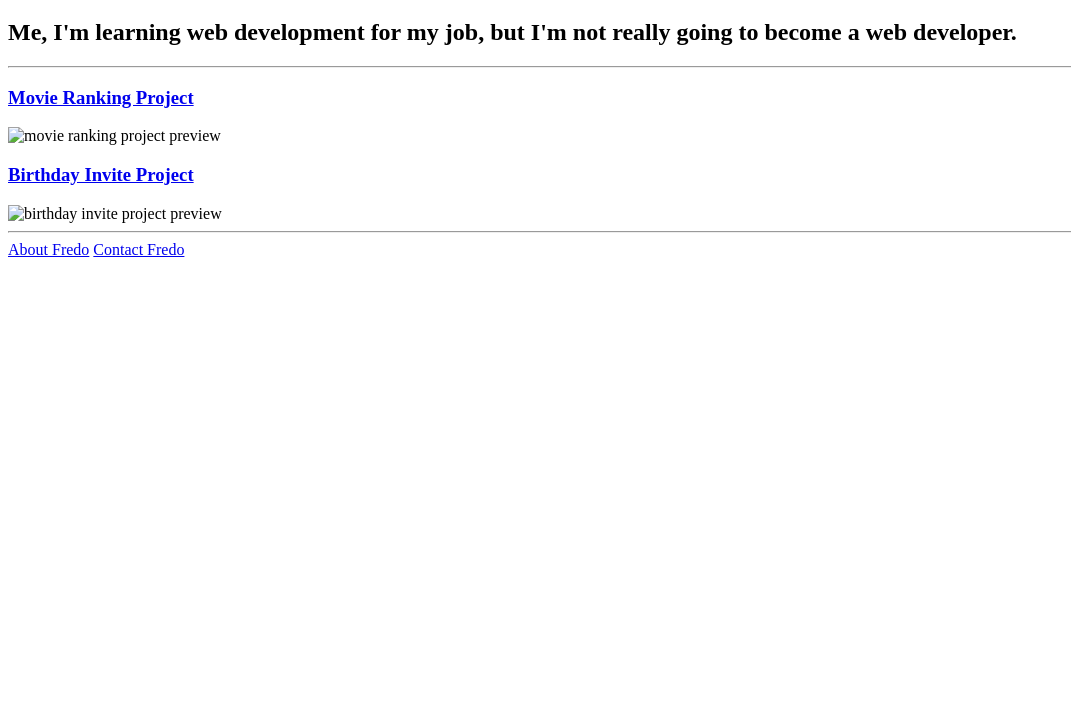
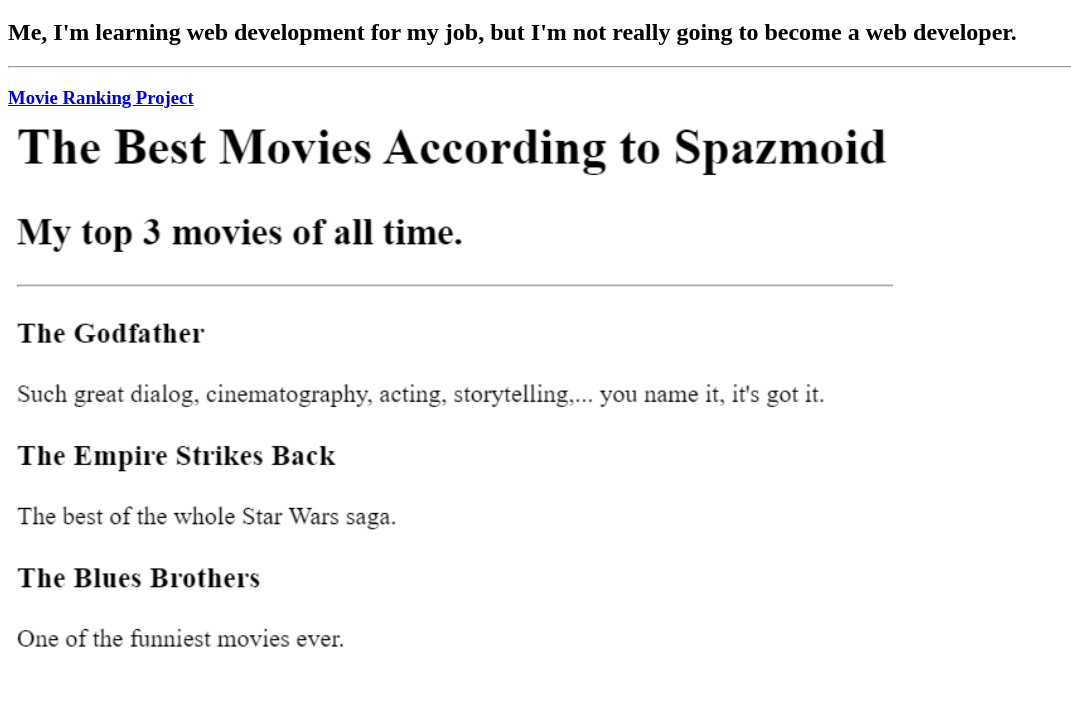
Before and after one commit to spzmd/html-portfolio, a plain HTML site: page index.html in a window 1280 px wide. Shown: the part 61-783 px from the top of the page, without its empty margins (0-1071 px from the left). Drawn offline with Linux system fonts and the light colour scheme.

Commit message:
Update index.html

```diff
--- a/index.html
+++ b/index.html
@@ -10,9 +10,9 @@
         <h2>Me, I'm learning web development for my job, but I'm not really going to become a web developer.</h2>
         <hr />
         <h3><a href="./public/movie-ranking.html">Movie Ranking Project</a></h3>
-        <img src="./assets/images/memoviez.png" style="width: 70%; height: 50%" alt="movie ranking project preview"/></a>
+        <img src="./assets/images/movie-ranking.png" style="width: 70%; height: 50%" alt="movie ranking project preview"/></a>
         <h3><a href="./public/birthday-invite.html">Birthday Invite Project</a></h3>
-        <img src="./assets/images/mebirthday.png" style="width: 70%; height: 50%" alt="birthday invite project preview"/></a>
+        <img src="./assets/images/birthday-invite.png" style="width: 70%; height: 50%" alt="birthday invite project preview"/></a>
         <hr />
         <a href="./public/about.html">About Fredo</a>
         <a href="./public/contact.html">Contact Fredo</a>
```
